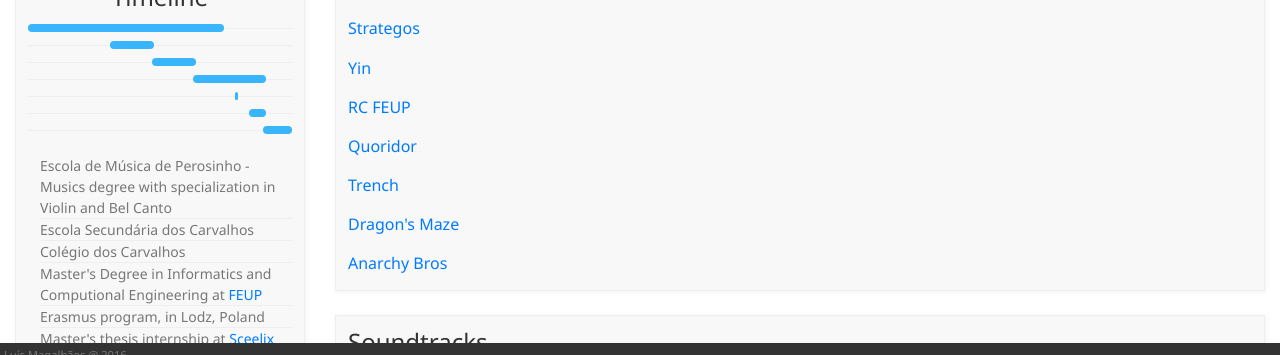
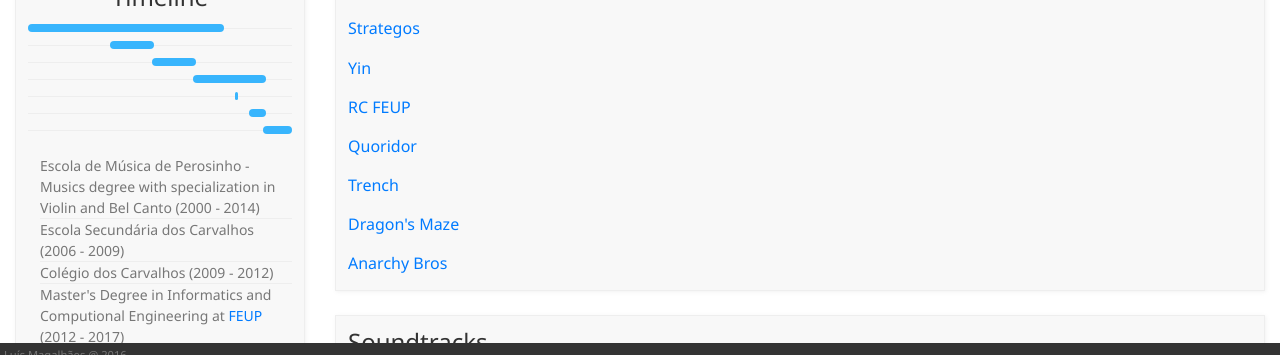
Before and after one commit to ludwig801/ludwig801.github.io, a plain HTML site: page index.html in a window 1280 px wide. Shown: the part 432-787 px from the top of the page. Drawn offline with Linux system fonts and the light colour scheme.

Commit message:
Improved timeline

```diff
--- a/index.html
+++ b/index.html
@@ -76,13 +76,13 @@
 						<div class="timeline-entry" begin="2016" end="2017" target="#sceelix"></div>
 						<div class="timeline-entry" begin="2017" end="2019" target="#issho"></div>
 						<ul class="timeline-descriptions pt-4">
-							<li id="emp">Escola de Música de Perosinho - Musics degree with specialization in Violin and Bel Canto</li>
-							<li id="esc">Escola Secundária dos Carvalhos</li>
-							<li id="cic">Colégio dos Carvalhos</li>
-							<li id="feup">Master's Degree in Informatics and Computional Engineering at <a href="https://www.fe.up.pt" target="_blank">FEUP</a></li>
-							<li id="erasmus">Erasmus program, in Lodz, Poland</li>
-							<li id="sceelix">Master's thesis internship at <a href="https://www.sceelix.com" target="_blank">Sceelix</a></li>
-							<li id="issho">Working at <a href="http://www.issho.website/" target="_blank">ISSHO</a></li>
+							<li id="emp">Escola de Música de Perosinho - Musics degree with specialization in Violin and Bel Canto (2000 - 2014)</li>
+							<li id="esc">Escola Secundária dos Carvalhos (2006 - 2009)</li>
+							<li id="cic">Colégio dos Carvalhos (2009 - 2012)</li>
+							<li id="feup">Master's Degree in Informatics and Computional Engineering at <a href="https://www.fe.up.pt" target="_blank">FEUP</a> (2012 - 2017)</li>
+							<li id="erasmus">Erasmus program, in Lodz, Poland (2015)</li>
+							<li id="sceelix">Master's thesis internship at <a href="https://www.sceelix.com" target="_blank">Sceelix</a> (2016 - 2017)</li>
+							<li id="issho">Working at <a href="http://www.issho.website/" target="_blank">ISSHO</a> as software developer (2017 - ...)</li>
 						</ul>
 					</div>
 				</div>
```
